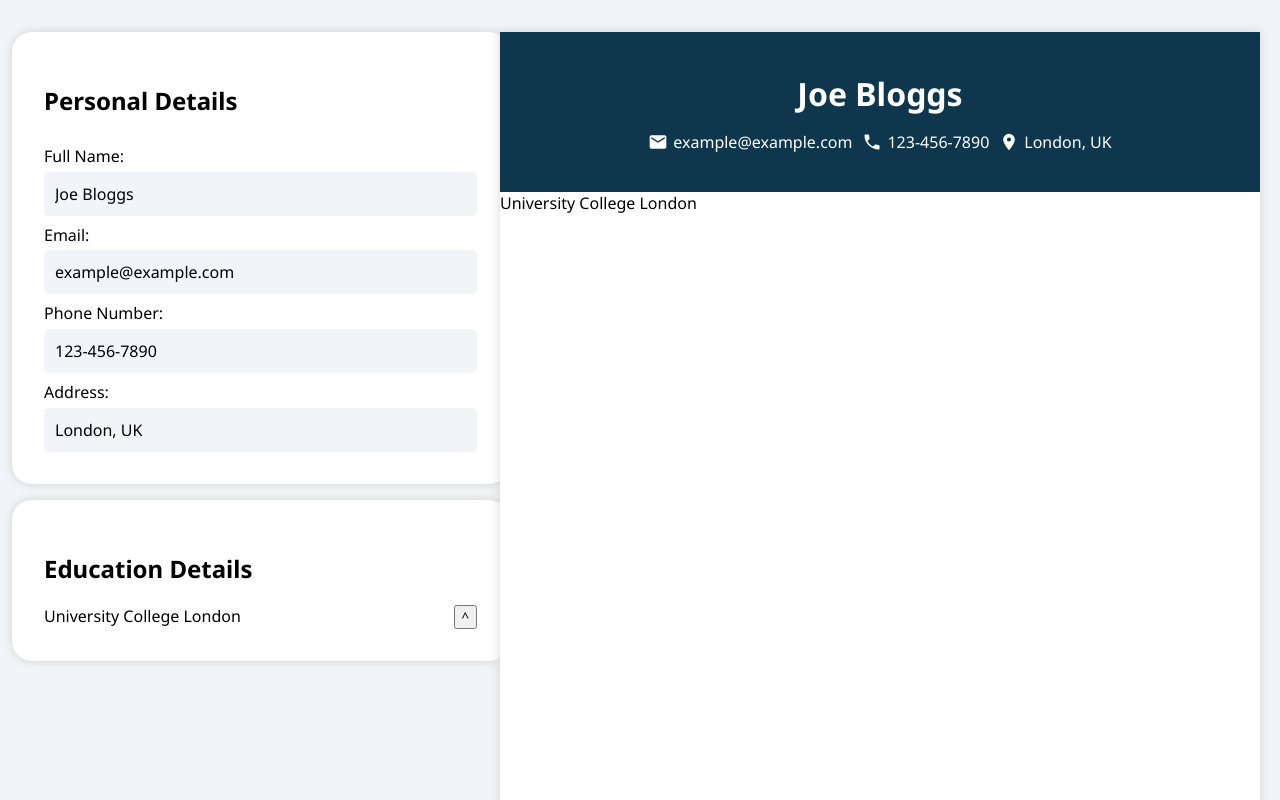
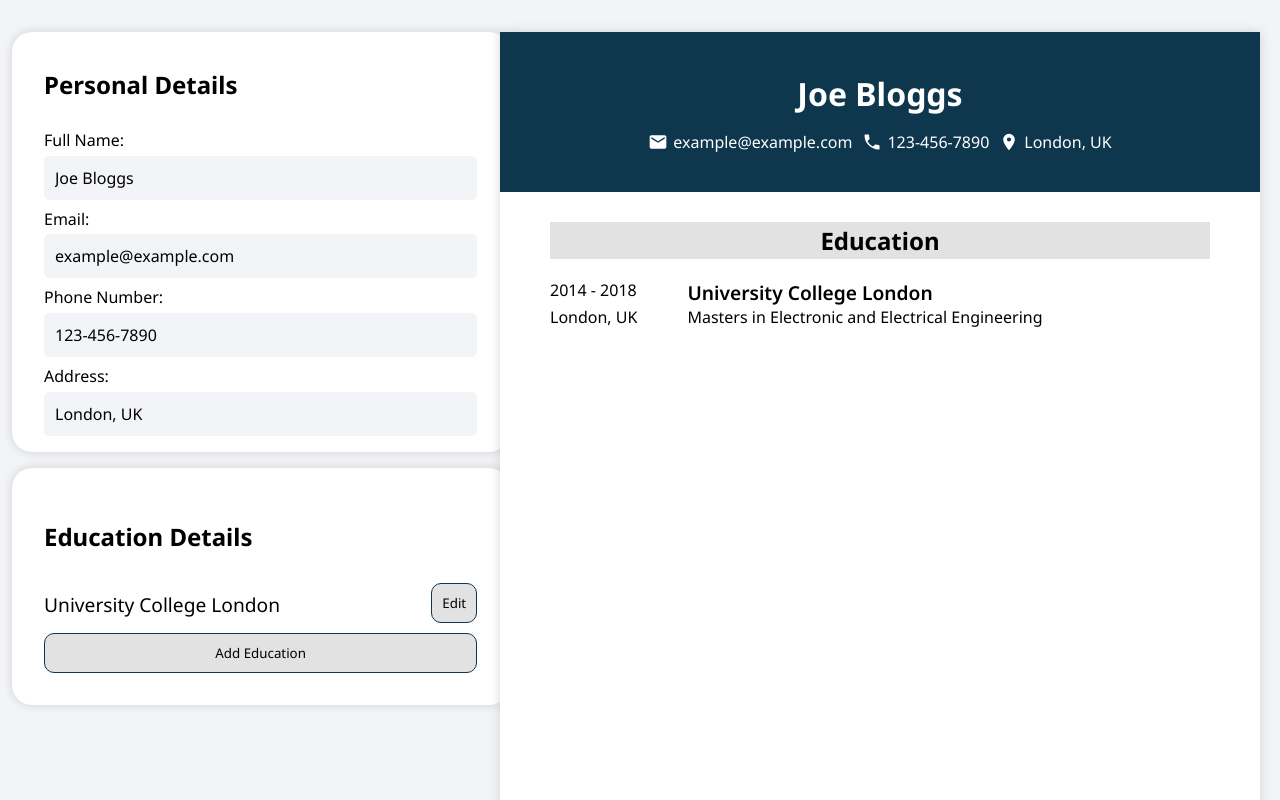
Before and after one commit to AdotK8/cv-application, a React (Vite) app: page / in a window 1280 px wide. Shown: the top 800 px of the page. Built offline with nearby package versions, Linux system fonts and the light colour scheme.

Commit message:
finished education section, need to add experience section

```diff
--- a/src/App.jsx
+++ b/src/App.jsx
@@ -12,12 +12,15 @@ import {
 import { useState } from "react";
 
 function App() {
+  //initise perosnal details array
   const [personalDetails, setPersonalDetails] = useState({
     fullName: "Joe Bloggs",
     email: "example@example.com",
     phoneNumber: "123-456-7890",
     address: "London, UK",
   });
+
+  //initialise educations arrary
 
   const [educations, setEducation] = useState([
     {
@@ -30,11 +33,6 @@ function App() {
     },
   ]);
 
-  const addEducation = (schoolName) => {
-    const newEducation = { id: uuidv4(), schoolName: schoolName };
-    setEducation([...educations, newEducation]);
-  };
-
   return (
     <div className="main">
       <EditSide
@@ -42,7 +40,6 @@ function App() {
         setPersonalDetails={setPersonalDetails}
         educations={educations}
         setEducation={setEducation}
-        addEducation={addEducation}
       />
       <CvSide personalDetails={personalDetails} educations={educations} />
     </div>
@@ -54,7 +51,6 @@ function EditSide({
   setPersonalDetails,
   educations,
   setEducation,
-  addEducation,
 }) {
   return (
     <section className="edit-side">
@@ -68,7 +64,6 @@ function EditSide({
         <SectionEducationInput
           educations={educations}
           setEducation={setEducation}
-          addEducation={addEducation}
         />
       </div>
       <div className="experience"></div>
--- a/src/SectionEducation.jsx
+++ b/src/SectionEducation.jsx
@@ -1,10 +1,7 @@
 import { useState } from "react";
+import { v4 as uuidv4 } from "uuid";
 
-export function SectionEducationInput({
-  educations,
-  setEducation,
-  addEducation,
-}) {
+export function SectionEducationInput({ educations, setEducation }) {
   const [showId, setShowId] = useState(null);
 
   const handleChange = (event) => {
@@ -22,34 +19,112 @@ export function SectionEducationInput({
     });
   };
 
+  const addEducation = (
+    schoolName = "London City University",
+    degree = "Bachelors in Mathematics",
+    startDate = "2018",
+    endDate = "2021",
+    location = "London, UK"
+  ) => {
+    const newEducation = {
+      id: uuidv4(),
+      schoolName: schoolName,
+      degree: degree,
+      startDate: startDate,
+      endDate: endDate,
+      location: location,
+    };
+    setEducation([...educations, newEducation]);
+  };
+
+  const removeEducation = (id) => {
+    const newEducations = educations.filter((education) => education.id !== id);
+    setEducation(newEducations);
+  };
+
   return (
-    <div>
+    <>
       <h1>Education Details</h1>
 
       {educations.map((education) => (
-        <div key={education.id}>
+        <div className="education-input-entry" key={education.id}>
           {showId === education.id ? (
             //html for show
             <div>
+              <div>
                 <Input
-                label="School Name:"
+                  label="School:"
                   name="schoolName"
                   className="input-field"
                   defaultValue={education.schoolName}
                   onChange={handleChange}
-                placeholder="First and Last name"
+                  placeholder="Name of School"
                 />
-              <div>Education details...</div>{" "}
+              </div>
+              <div>
+                <Input
+                  label="Degree:"
+                  name="degree"
+                  className="input-field"
+                  defaultValue={education.degree}
+                  onChange={handleChange}
+                  placeholder="Name of Degree"
+                />
+              </div>
+              <div className="dates">
+                <div>
+                  <Input
+                    label="Start Date:"
+                    name="startDate"
+                    className="input-field"
+                    defaultValue={education.startDate}
+                    onChange={handleChange}
+                    placeholder="Start Date"
+                  />
+                </div>
+                <div>
+                  <Input
+                    label="End Date:"
+                    name="endDate"
+                    className="input-field"
+                    defaultValue={education.endDate}
+                    onChange={handleChange}
+                    placeholder="End Date"
+                  />
+                </div>
+              </div>
+              <div>
+                <Input
+                  label="Location:"
+                  name="location"
+                  className="input-field"
+                  defaultValue={education.location}
+                  onChange={handleChange}
+                  placeholder="Enter Location"
+                />
+              </div>
+              <div className="edit-and-delete-container">
                 <button
+                  className="save"
                   onClick={() => {
                     setShowId(null);
                   }}
                 >
-                v
+                  Save
                 </button>
+                <button
+                  className="save"
+                  onClick={() => {
+                    removeEducation(education.id);
+                  }}
+                >
+                  Delete
+                </button>
+              </div>
             </div>
           ) : (
             //html for no show
+            <>
               <div className="line">
                 <div>{education.schoolName}</div>
                 <button
@@ -57,13 +132,21 @@ export function SectionEducationInput({
                     setShowId(education.id); // Show when the button is clicked
                   }}
                 >
-                ^
+                  Edit
                 </button>
               </div>
+            </>
           )}
         </div>
       ))}
-    </div>
+      <button
+        onClick={() => {
+          addEducation();
+        }}
+      >
+        Add Education
+      </button>
+    </>
   );
 }
 
@@ -93,10 +176,21 @@ function Input({
 
 export function SectionEducationDisplay({ educations }) {
   return (
-    <div>
+    <>
+      <h1 className="section-header">Education</h1>
+
       {educations.map((education) => (
-        <div key={education.id}>{education.schoolName}</div>
+        <div className="education-entry" key={education.id}>
+          <div className="leftHand">
+            <div>{`${education.startDate} - ${education.endDate}`}</div>
+            <div>{education.location}</div>
+          </div>
+          <div className="rightHand">
+            <div className="school">{education.schoolName}</div>
+            <div>{education.degree}</div>
+          </div>
+        </div>
       ))}
-    </div>
+    </>
   );
 }
--- a/src/styles/App.scss
+++ b/src/styles/App.scss
@@ -30,7 +30,7 @@ html {
   background-color: $lightest-tone;
   border-radius: 20px;
   width: 95%;
-  padding: 2rem;
+  padding: 1rem 2rem;
   display: flex;
   flex-direction: column;
   box-shadow: 0 0 10px $shadow-colour;
@@ -53,6 +53,7 @@ html {
 }
 
 .education-input {
+  gap: 10px;
   background-color: $lightest-tone;
   border-radius: 20px;
   width: 95%;
@@ -60,12 +61,58 @@ html {
   display: flex;
   flex-direction: column;
   box-shadow: 0 0 10px $shadow-colour;
+
+  .education-input-entry {
+    > div {
+      > div:not(.dates):not(.edit-and-delete-container) {
+        display: flex;
+        flex-direction: column;
+        margin-top: 0.5rem;
+        > input {
+          all: initial;
+          background-color: $background-colour;
+          padding: 10px;
+          border: solid $background-colour 1px;
+          border-radius: 5px;
+          margin-top: 0.3rem;
+          margin-bottom: 0.3rem;
+          font-family: "Noto Sans", sans-serif;
+        }
+      }
+      .edit-and-delete-container {
+        display: flex;
+        flex-direction: row;
+        gap: 10px;
+        justify-content: end;
+      }
+      .dates {
+        display: flex;
+        justify-content: space-between;
+
+        > div {
+          display: flex;
+          flex-direction: column;
+
+          > input {
+            all: initial;
+            background-color: $background-colour;
+            padding: 10px;
+            border: solid $background-colour 1px;
+            border-radius: 5px;
+            margin-top: 0.3rem;
+            font-family: "Noto Sans", sans-serif;
+          }
+        }
+      }
+    }
+  }
 }
 
 .line {
   display: flex;
   flex-direction: row;
   justify-content: space-between;
+  font-size: larger;
 }
 
 //css for cv side
@@ -119,3 +166,41 @@ html {
   display: inline-block;
   font-weight: 700;
 }
+
+.cv-body {
+  padding: 10px 50px;
+  .section-header {
+    background-color: $header-colour;
+    text-align: center;
+    padding: 2px;
+  }
+  .education-entry {
+    display: flex;
+    gap: 50px;
+    margin-bottom: 20px;
+    .leftHand {
+      display: flex;
+      flex-direction: column;
+      justify-content: space-between;
+    }
+    .rightHand {
+      display: flex;
+      flex-direction: column;
+      justify-content: space-between;
+      .school {
+        font-size: larger;
+        font-weight: 600;
+      }
+    }
+  }
+}
+
+button {
+  background: $header-colour;
+  border: 1px solid $accent-colour;
+  border-radius: 10px;
+  padding: 10px;
+  &:hover {
+    background: darken($color: $header-colour, $amount: 20%);
+  }
+}
--- a/src/styles/colours.scss
+++ b/src/styles/colours.scss
@@ -2,3 +2,4 @@ $background-colour: #f3f4f7;
 $lightest-tone: #ffffff;
 $accent-colour: #0e374e;
 $shadow-colour: #afafaf7e;
+$header-colour: #c5c4c47e;
```
Lines whose indentation alone changed are shown as unchanged.
